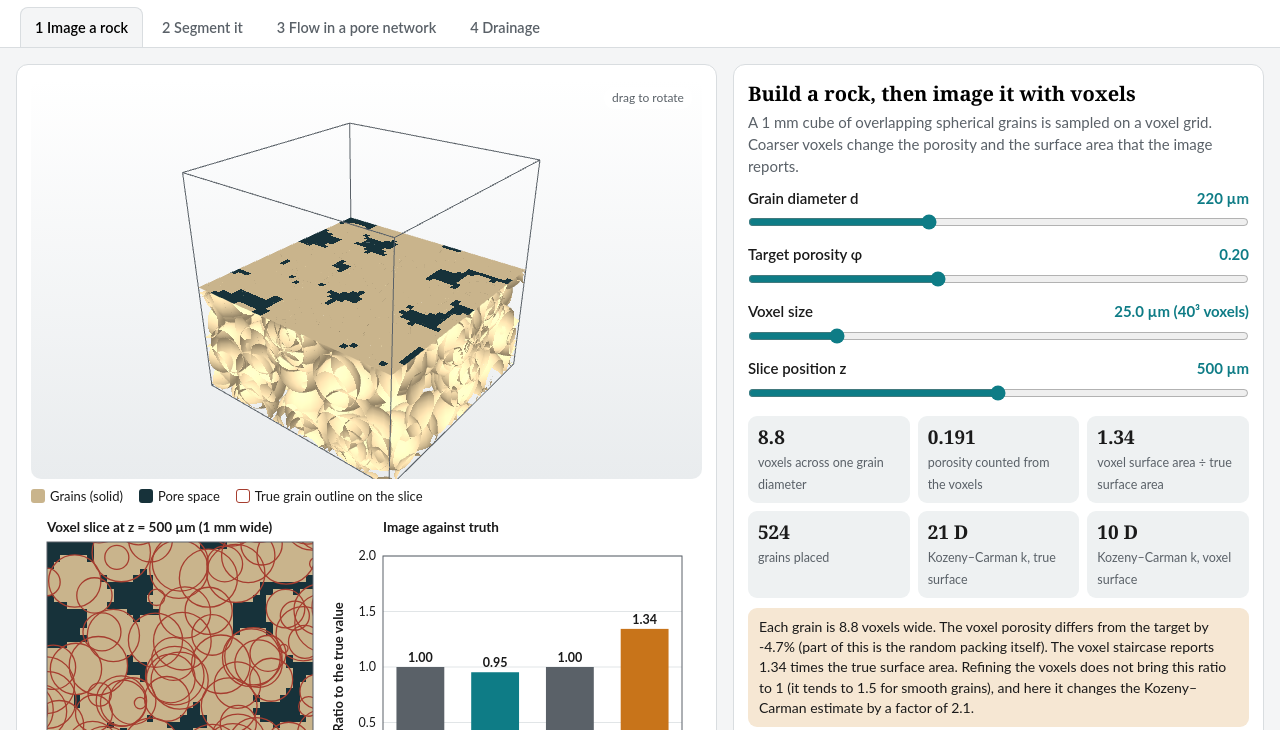
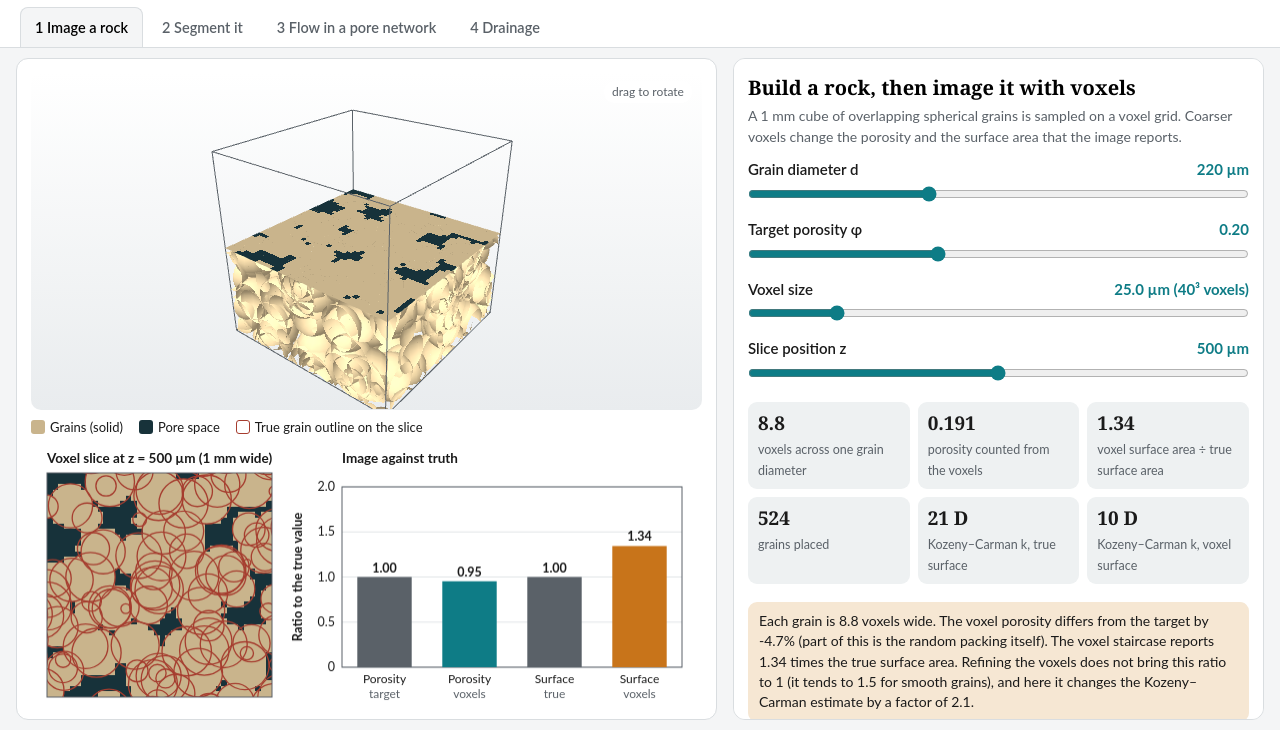
Before and after one commit to NoorelsalamAlmakki/noorelsalamalmakki, a plain HTML site: page digital_rock_lab/index.html in a window 1280 px wide. Shown: the part 70-800 px from the top of the page. Drawn offline with Linux system fonts and the light colour scheme; animation ran at ten frames a second.

Commit message:
Fit each model on one screen: visuals sized to the window, sliders beside them
Co-Authored-By: Claude Opus 5.5 <noreply@anthropic.com>
Claude-Session: https://claude.ai/code/session_01Tq6pPMnQRWFBtqpRG5krHx

```diff
--- a/digital_rock_lab/index.html
+++ b/digital_rock_lab/index.html
@@ -17,6 +17,20 @@ nav a.on{background:var(--bg);color:#000;border-color:var(--line)}
 main{max-width:1320px;margin:0 auto;padding:16px}
 .tab{display:none}.tab.on{display:block}
 .grid{display:grid;grid-template-columns:minmax(0,1.32fr) minmax(0,1fr);gap:16px;align-items:start}
+/* desktop: visuals and sliders share one screen; the slider column scrolls on its own */
+@media(min-width:901px){
+ main{padding:10px 16px}
+ .grid{height:calc(100vh - var(--hdr,112px) - 20px);min-height:430px;align-items:stretch}
+ .grid>.card{min-height:0;display:flex;flex-direction:column}
+ .grid>.card:first-child{overflow:hidden}
+ .grid>.card:last-child{overflow-y:auto;overscroll-behavior:contain}
+ .grid>.card:first-child .three{flex:1.3 1 0;height:auto;min-height:160px}
+ .grid>.card:first-child canvas.plot{flex:1 1 0;height:auto;min-height:110px}
+ .grid>.card:first-child canvas.plot.tall{flex:1.5 1 0}
+ .grid>.card:first-child .legend{flex:none}
+ .grid>.card:last-child .lead{font-size:14px;margin-bottom:6px}
+ .grid>.card:last-child .ctl{margin:6px 0}
+}
 @media(max-width:900px){.grid{grid-template-columns:minmax(0,1fr)}.three{height:320px}}
 .card{background:var(--card);border:1px solid var(--line);border-radius:12px;padding:14px}
 h2{font-family:Cambria,Caladea,Georgia,serif;font-size:20px;margin:0 0 4px;color:#000}
@@ -1503,8 +1517,9 @@ function show(){let t=(location.hash||'').slice(1);if(!mods[t])t='rock';
   document.querySelectorAll('.tab').forEach(s=>s.classList.toggle('on',s.id==='tab-'+t));
   document.querySelectorAll('#nav a').forEach(a=>a.classList.toggle('on',a.dataset.t===t));
   if(!done[t]){done[t]=1;mods[t].init();}else mods[t].resize();}
+function fitHdr(){document.documentElement.style.setProperty('--hdr',document.querySelector('header').offsetHeight+'px');}fitHdr();
 window.addEventListener('hashchange',show);
-let rz=0;window.addEventListener('resize',()=>{clearTimeout(rz);rz=setTimeout(show,120);});
+let rz=0;window.addEventListener('resize',()=>{fitHdr();clearTimeout(rz);rz=setTimeout(show,120);});
 show();
 </script>
 </body>
```
